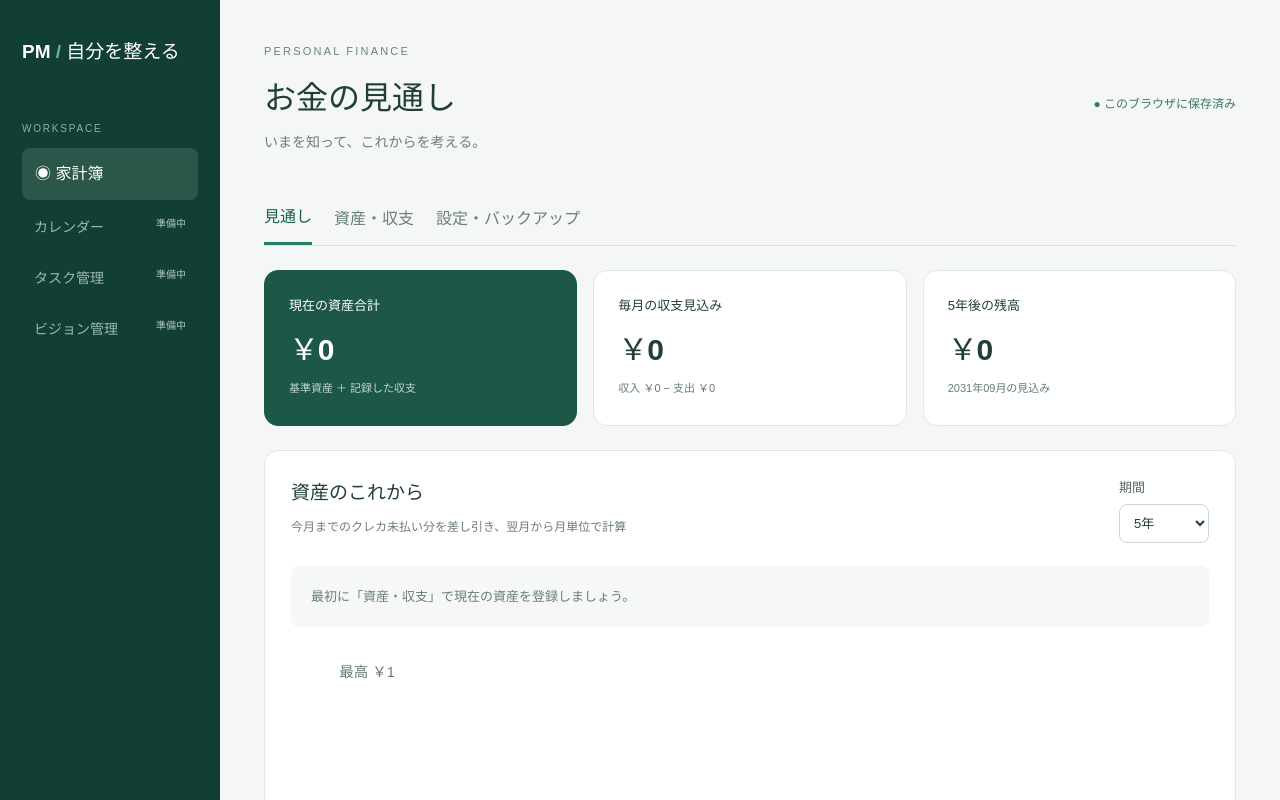
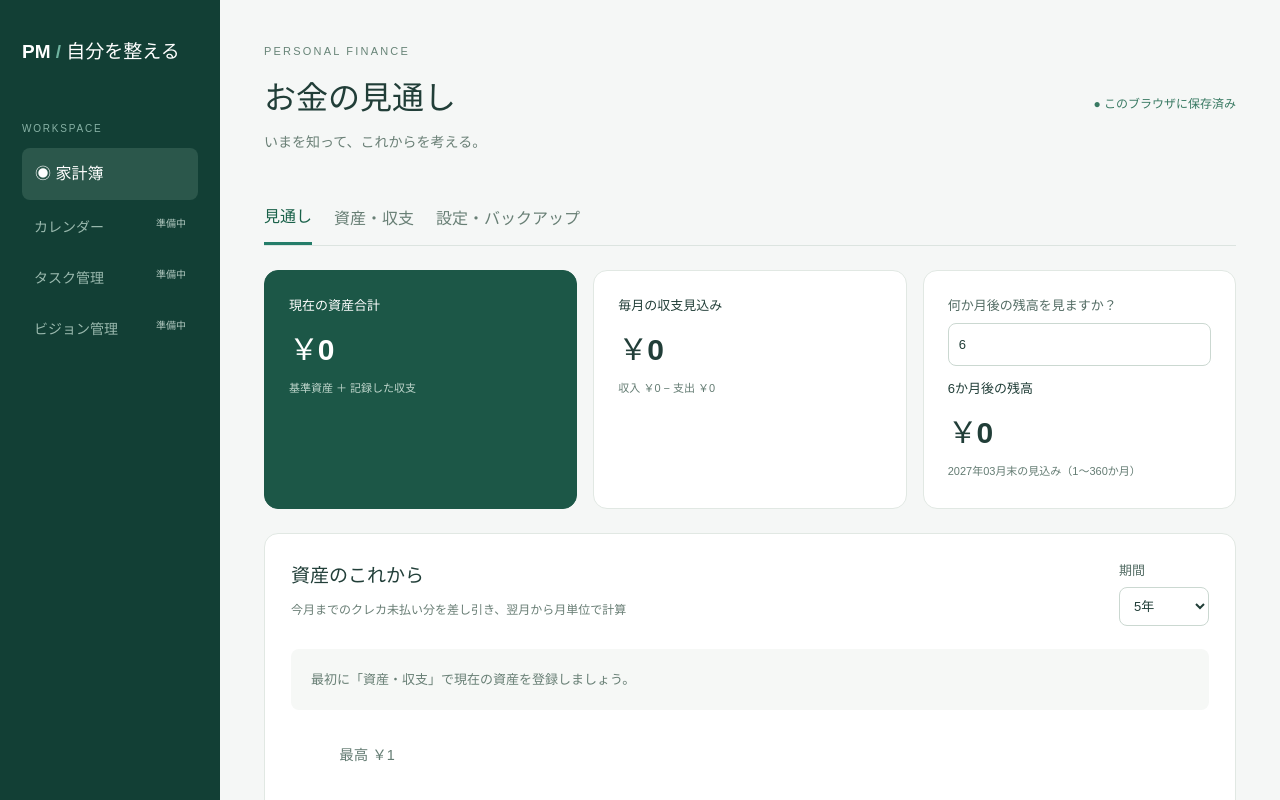
Before and after one commit to keimetspotato-alt/PM-app, a React (Vite) app: page / in a window 1280 px wide. Shown: the top 800 px of the page. Built offline with nearby package versions, Linux system fonts and the light colour scheme.

Commit message:
feat: show projected balance for a selected month horizon

```diff
--- a/src/App.tsx
+++ b/src/App.tsx
@@ -60,6 +60,8 @@ function App() {
     current = balance(data),
     last = points[points.length - 1],
     deficit = points.find((p) => p.balance < 0)
+  const targetMonths = data.targetMonths ?? 6
+  const targetBalance = forecast(data, targetMonths).at(-1)!
   const max = Math.max(...points.map((p) => p.balance), 1),
     min = Math.min(...points.map((p) => p.balance), 0),
     range = max - min
@@ -270,11 +272,32 @@ function App() {
                 </small>
               </article>
               <article className="stat">
-                <p>{data.years}年後の残高</p>
-                <strong className={last.balance < 0 ? 'negative' : ''}>
-                  {yen(last.balance)}
+                <label>
+                  何か月後の残高を見ますか？
+                  <input
+                    type="number"
+                    min="1"
+                    max="360"
+                    step="1"
+                    value={targetMonths}
+                    onChange={(e) => {
+                      const n = Number(e.target.value)
+                      if (Number.isInteger(n) && n >= 1 && n <= 360)
+                        update({ targetMonths: n })
+                    }}
+                  />
+                </label>
+                <p style={{ marginTop: 12 }}>{targetMonths}か月後の残高</p>
+                <strong
+                  className={targetBalance.balance < 0 ? 'negative' : ''}
+                  aria-live="polite"
+                >
+                  {yen(targetBalance.balance)}
                 </strong>
-                <small>{last.month.replace('-', '年')}月の見込み</small>
+                <small>
+                  {targetBalance.month.replace('-', '年')}
+                  月末の見込み（1〜360か月）
+                </small>
               </article>
             </div>
             <section>
--- a/src/domain/finance.ts
+++ b/src/domain/finance.ts
@@ -23,6 +23,7 @@ export type Data = {
   income: number
   expense: number
   years: number
+  targetMonths?: number
 }
 export const today = () => {
   const d = new Date()
@@ -44,7 +45,9 @@ export const signed = (t: Transaction) =>
 export const balance = (d: Data) =>
   d.assets.reduce((s, a) => s + a.amount, 0) +
   d.transactions.reduce((s, t) => s + signed(t), 0)
-export function forecast(d: Data) {
+export function forecast(d: Data, months = d.years * 12) {
+  if (!Number.isInteger(months) || months < 1 || months > 360)
+    throw new RangeError('期間は1〜360か月で指定してください')
   const start = today().slice(0, 7)
   const [year, month] = start.split('-').map(Number)
   let value = balance(d)
@@ -53,7 +56,7 @@ export function forecast(d: Data) {
     .filter((p) => p.date.slice(0, 7) <= start)
     .reduce((s, p) => s + p.amount, 0)
   const points = [{ month: start, balance: value }]
-  for (let i = 1; i <= d.years * 12; i++) {
+  for (let i = 1; i <= months; i++) {
     const date = new Date(year, month - 1 + i, 1)
     const key = `${date.getFullYear()}-${String(date.getMonth() + 1).padStart(2, '0')}`
     value +=
@@ -90,6 +93,10 @@ export function validData(value: unknown): value is Data {
     Number.isInteger(d.years) &&
     d.years >= 1 &&
     d.years <= 30 &&
+    (d.targetMonths === undefined ||
+      (Number.isInteger(d.targetMonths) &&
+        d.targetMonths >= 1 &&
+        d.targetMonths <= 360)) &&
     (d.cardPayments === undefined ||
       (Array.isArray(d.cardPayments) &&
         d.cardPayments.every(
```
Also changed, not shown: 1 other file (tests, documents, lock files or other folders).
